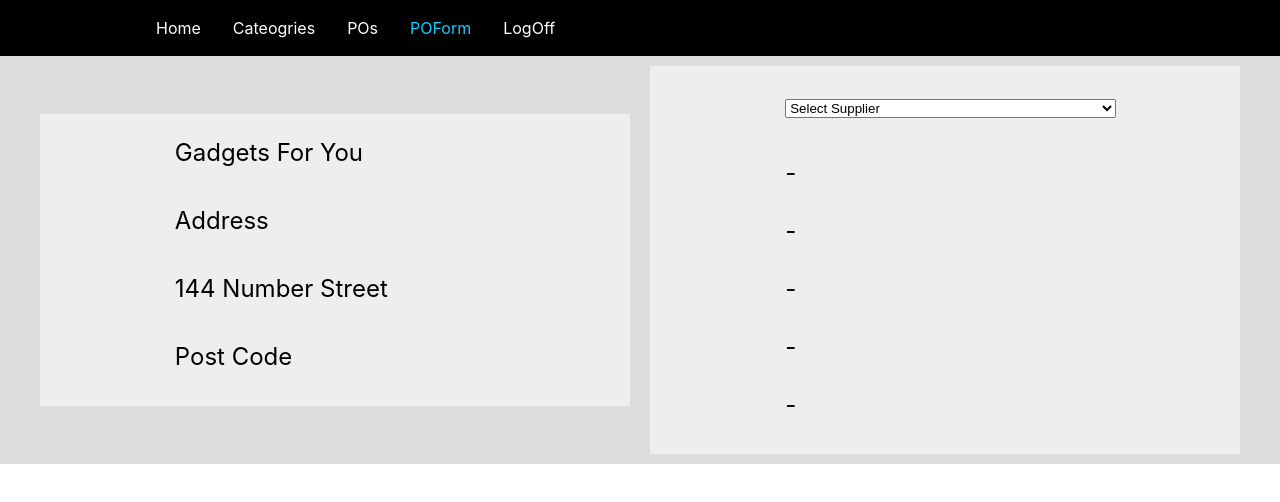
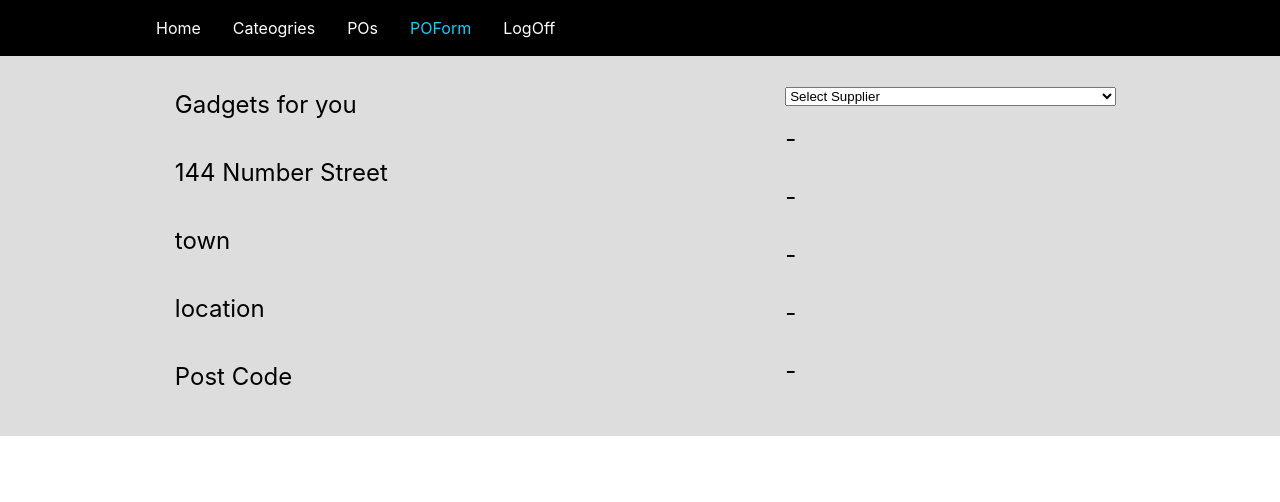
Before and after one commit to HachyCode/Group-Project-front-end, a React (Create React App) app: page /poForm in a window 1280 px wide. Shown: the top 502 px of the page. Built offline with nearby package versions, Linux system fonts and the light colour scheme.

Commit message:
Companies adress fixing

```diff
--- a/src/Components/AddressBar/AddressBar.js
+++ b/src/Components/AddressBar/AddressBar.js
@@ -1,5 +1,5 @@
 import React from 'react';
-import {Address, AddressBox, AddressDiv} from './AddressBarCSS';
+import {Address, AddressBox, AddressDiv, Supplier} from './AddressBarCSS';
 import AddressStatements from './AddressStatements';
 
 const options = [
@@ -10,14 +10,11 @@ const options = [
     { value: '3', label: 'BrainStorm Ltd'},
     { value: '4', label: 'Shenzhen Hosing Technology Development Co., Ltd'},
 ]
-
-//function AddressBar() {
 class AddressBar extends React.Component {
     constructor(props) {
         super(props);
         this.state = {
             supplier: "0",
-            ourAddress: "0",
         };
         this.handleChange = this.handleChange.bind(this);
     }
@@ -25,7 +22,6 @@ class AddressBar extends React.Component {
     handleChange(e) {
         console.log("Supplier Selected!!");
         this.setState({ supplier: e.target.value });
-        this.setState({ ourAddress: e.target.value });
     }
 
     render() {
@@ -34,21 +30,22 @@ class AddressBar extends React.Component {
                 <AddressDiv>
 
                     <AddressBox>
-                        <Address>Gadgets For You</Address>
-                        <Address>Address</Address>
+                        <Address>Gadgets for you</Address>
                         <Address>144 Number Street</Address>
+                        <Address>town</Address>
+                        <Address>location</Address>
                         <Address>Post Code</Address>
                     </AddressBox>
 
 
                     <AddressBox>
-                        <Address>
+                        <Supplier>
                             <select value={this.state.supplier} onChange={this.handleChange}>
                                 {options.map((option) => (
                                 <option value={option.value}>{option.label}</option>
                                 ))}
                             </select>
-                        </Address>
+                        </Supplier>
                         <AddressStatements supplier = {this.state.supplier}/>
                     </AddressBox>
 
--- a/src/Components/AddressBar/AddressBarCSS.js
+++ b/src/Components/AddressBar/AddressBarCSS.js
@@ -11,7 +11,7 @@ export const AddressDiv = styled.div`
 `;
 
 export const AddressBox = styled.div`
-    background: #eee;
+
 
     margin: 10px;
     padding: 10px;
@@ -38,3 +38,19 @@ export const Address = styled.form`
     }
 
 `;
+
+export const Supplier = styled.form`
+    width: 25vw;
+    height: auto;
+
+    margin: 0;
+    padding: 4px 9vw;
+
+    display: flex;
+    align-items: center;
+
+    @media screen and (max-width: 1000px) {
+        padding: 4px 6vw;
+        font-size: 1rem;
+    }
+`;
```
